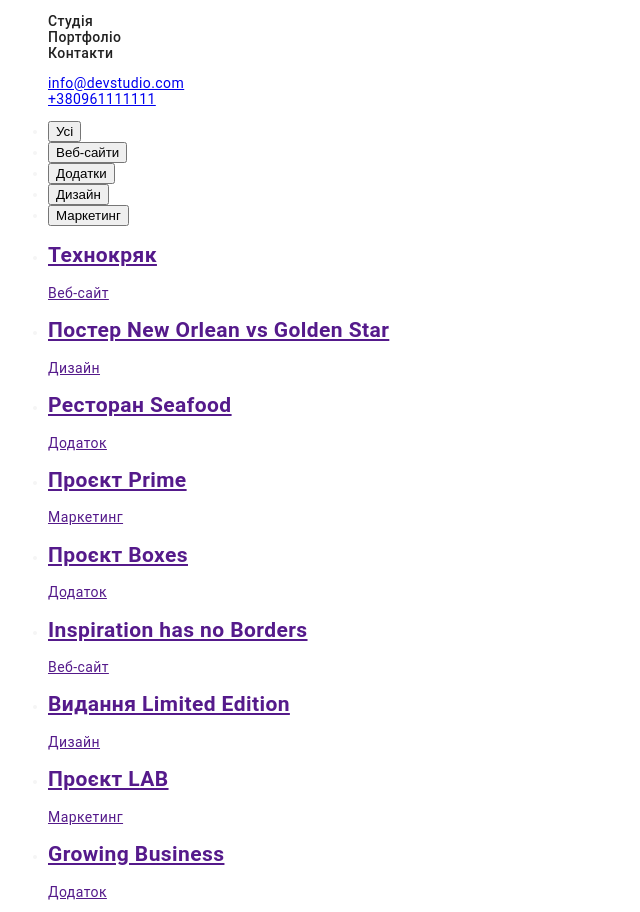
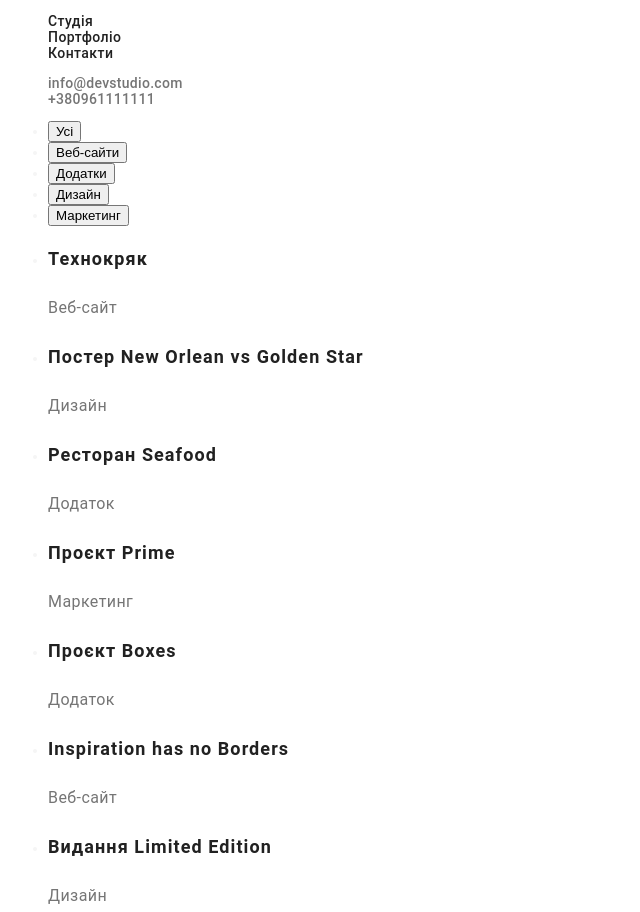
Before and after one commit to Kristinohka/goit-markup-hw-02, a plain HTML site: page portfolio.html in a window 1280 px wide. Shown: the part 40-952 px from the top of the page, without its empty margins (0-640 px from the left). Drawn offline with Linux system fonts and the light colour scheme.

Commit message:
portfplio

```diff
--- a/css/styles.css
+++ b/css/styles.css
@@ -12,6 +12,7 @@
 --box-cl:rgba(47, 48, 58, 1);
 --team-cl:rgba(245, 244, 250, 1);
 --footer-cl:rgba(47, 48, 58, 1);
+--btn-cl:rgba(33, 150, 243, 1);
 /* logo color */
 --accent-cl:rgba(33, 150, 243, 1);
 --logo-cl:rgba(0, 0, 0, 1);
@@ -163,6 +164,7 @@ color:var(--accent-cl) ;
      }
      .link-com:hover { background:var(--accent-cl)}
      .link-com:focus{ background:var(--accent-cl)}
+
 .link-com,.link-tel{
     font-weight: 400;
     font-size: 14px;
@@ -170,3 +172,39 @@ color:var(--accent-cl) ;
     color: var(--linc-tel);
     text-decoration:none;
 }
+
+
+
+
+ /* portfolio*/
+ .button-portfolio{
+    text-decoration:none;
+ }
+ .btn:hover,.btn:focus{ background:var(--btn-cl)};
+ .btn{
+    background-color:var(--team-cl);
+    color:var(--main-text-cl);
+    font-weight: 500;
+    font-size: 16px;
+    line-height: 26px;
+    font-family: inherit;
+ }
+ .heading{
+    color: var(--main-text-cl);
+    font-weight: 700;
+    font-size: 18px;
+    line-height: 36px;
+    letter-spacing: 0.06em;
+    text-decoration:none;
+ }
+ .desc{
+    color: var(--linc-cl);
+    ont-weight: 400;
+font-size: 16px;
+line-height: 30px;
+text-decoration:none;
+ }
+
+ .lead{
+    text-decoration:none;
+ }
--- a/portfolio.html
+++ b/portfolio.html
@@ -18,112 +18,113 @@
    </ul>
 </nav>
    <ul class="list">
-        <li class="list-item"><a class="link-1" href="mailto:info@devstudio.com">info@devstudio.com</a></li>
-        <li class="list-item"><a class="link-2" href="tel:+380961111111">+380961111111</a></li>
+     <li class="list-item"><a class="item" href="mailto:info@devstudio.com">info@devstudio.com</a></li>
+      <li class="list-item"><a class="item" href="tel:+380961111111">+380961111111</a></li>
+
    </ul>
 </header>
    <main>
-    <section>
+    <section class="button-portfolio">
         <h1 hidden>наші послуги</h1>
         <ul>
-            <li><button type="button">Усі</button></li>
-            <li><button type="button">Веб-сайти</button></li>
-            <li><button type="button">Додатки</button></li>
-            <li><button type="button">Дизайн</button></li>
-            <li><button type="button">Маркетинг</button></li>
+            <li><button class="btn" type="button">Усі</button></li>
+            <li><button class="btn" type="button">Веб-сайти</button></li>
+            <li><button class="btn" type="button">Додатки</button></li>
+            <li><button class="btn" type="button">Дизайн</button></li>
+            <li><button class="btn" type="button">Маркетинг</button></li>
         </ul>
         <ul>
-            <li><a href="" img class="img"
+            <li class="list-item"><a class="lead" href="" img class="img"
               src="./images/portfolio/img.jpg"
               alt="три робітники"
                 width="370"
                 height="294"/>
-                <h2>Технокряк</h2>
-                <p>Веб-сайт</p>
+                <h2 class="heading">Технокряк</h2>
+                <p class="desc">Веб-сайт</p>
             </li>
-                <li> <a href="" img class="img"
+                <li class="list-item"> <a class="lead" href="" img class="img"
               src="./images/portfolio/img(1).jpg"
               alt="постер з двома баскетболістами"
                 width="370"
                 height="294"/>
-            <h2>Постер New Orlean vs Golden Star</h2>
-            <p>Дизайн</p>
+            <h2 class="heading">Постер New Orlean vs Golden Star</h2>
+            <p class="desc">Дизайн</p>
             </li>
-                 <li><a href="" img class="img"
+                 <li class="list-item"><a class="lead" href="" img class="img"
               src="./images/portfolio/img(2).jpg"
               alt="лого рибного ресторану"
                 width="370"
                 height="294"/>
-            <h2>Ресторан Seafood</h2>
-            <p>Додаток</p>
+            <h2 class="heading">Ресторан Seafood</h2>
+            <p class="desc">Додаток</p>
             </li>
-               <li><a href="" img class="img"
+               <li class="list-item"><a class="lead" href="" img class="img"
               src="./images/portfolio/img(3).jpg"
               alt="навушники"
                 width="370"
                 height="294"/>
-            <h2>Проєкт Prime</h2>
-            <p>Маркетинг</p>
+            <h2 class="heading">Проєкт Prime</h2>
+            <p class="desc">Маркетинг</p>
             </li>
-               <li><a href="" img class="img"
+               <li class="list-item"><a class="lead" href="" img class="img"
               src="./images/portfolio/img(4).jpg"
               alt="дві кортонні коробки"
                 width="370"
                 height="294"/>
-            <h2>Проєкт Boxes</h2>
-            <p>Додаток
+            <h2 class="heading">Проєкт Boxes</h2>
+            <p class="desc">Додаток
 
             </p>
             </li>
-             <li><a href="" img class="img"
+             <li class="list-item"><a class="lead"href="" img class="img"
               src="./images/portfolio/img(5).jpg" alt="монітор"
                 width="370"
                 height="294"/>
-            <h2>Inspiration has no Borders</h2>
-            <p>Веб-сайт</p>
+            <h2 class="heading">Inspiration has no Borders</h2>
+            <p class="desc">Веб-сайт</p>
             </li>
-                 <li><a href="" img class="img"
+                 <li class="list-item"><a class="lead" href="" img class="img"
               src="./images/portfolio/img(6).jpg" alt="відкрита книга"
                 width="370"
                 height="294"/>
-            <h2>Видання Limited Edition</h2>
-            <p>Дизайн</p>
+            <h2 class="heading">Видання Limited Edition</h2>
+            <p class="desc">Дизайн</p>
             </li>
-                 <li><a href="" img class="img"
+                 <li class="list-item"><a class="lead"href="" img class="img"
               src="./images/portfolio/img(7).jpg"
               alt="табличка з логотипом"
                 width="370"
                 height="294"/>
-            <h2>Проєкт LAB</h2>
-            <p>Маркетинг</p>
+            <h2 class="heading">Проєкт LAB</h2>
+            <p class="desc">Маркетинг</p>
             </li>
-                 <li><a href="" img class="img"
+                 <li class="list-item"><a class="lead"href="" img class="img"
               src="./images/portfolio/img(8).jpg"
               alt="робочій процесс за ноутбуком"
                 width="370"
                 height="294"/>
-            <h2>Growing Business</h2>
-            <p>Додаток</p>
+            <h2 class="heading">Growing Business</h2>
+            <p class="desc">Додаток</p>
             </li>
         </ul>
     </section>
    </main>
-   <footer>
-    <a href="index.html" lang="en" class="logo"><span class="accent">Web</span>Studio</a>
+   <footer class="footer">
+    <a href="index.html" lang="en" class="logo-item"><span class="accent">Web</span>Studio</a>
 
         <address class="contacts-adress">
           <ul class="list">
             <li class="list-item">
-                  <a class="link"
+              <a class="link-adress"
                 href="https://goo.gl/maps/qqXKLXnQ792ZNvdz5"
                 target="_blank"
                 rel="noopener no referrer"> м. Київ, пр-т Лесі Українки, 26</a>
             </li>
             <li class="list-item">
-                  <a class="link" href="mailto:info@devstudio.com">nfo@devstudio.com</a>
+              <a class="link-com" href="mailto:info@example.com">info@example.com</a>
             </li>
             <li class="list-item">
-                    <a class="link" href="tel:+380961111111">+38 096 111 11 11</a>
+                <a class="link-tel" href="tel:+380961111111">+38 096 111 11 11</a>
               </li>
           </ul>
         </address>
```
Also changed, not shown: images/portfolio/img 1.jpg (renamed from images/portfolio/img (1).jpg), images/portfolio/img 2.jpg (renamed from images/portfolio/img (2).jpg), images/portfolio/img 3.jpg (renamed from images/portfolio/img (3).jpg), images/portfolio/img 4.jpg (renamed from images/portfolio/img (4).jpg), images/portfolio/img 5.jpg (renamed from images/portfolio/img (5).jpg), images/portfolio/img 6.jpg (renamed from images/portfolio/img (6).jpg), images/portfolio/img 7.jpg (renamed from images/portfolio/img (7).jpg), images/portfolio/img 8.jpg (renamed from images/portfolio/img (8).jpg). Lines whose indentation alone changed are shown as unchanged.
